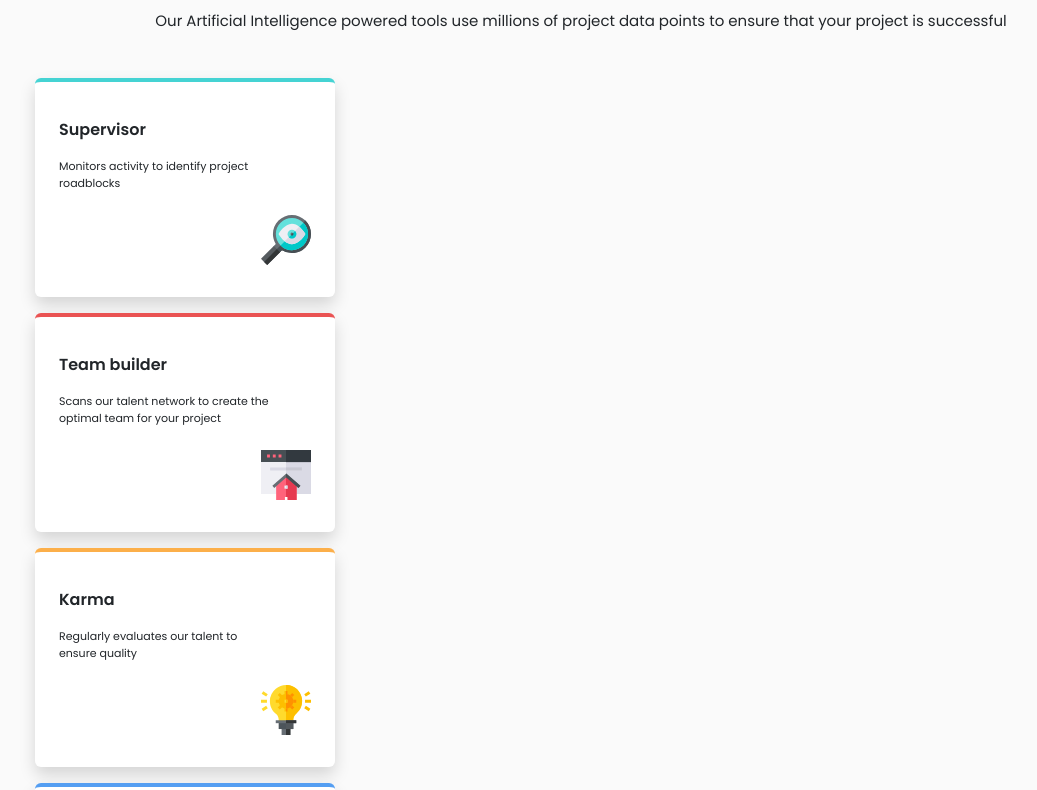
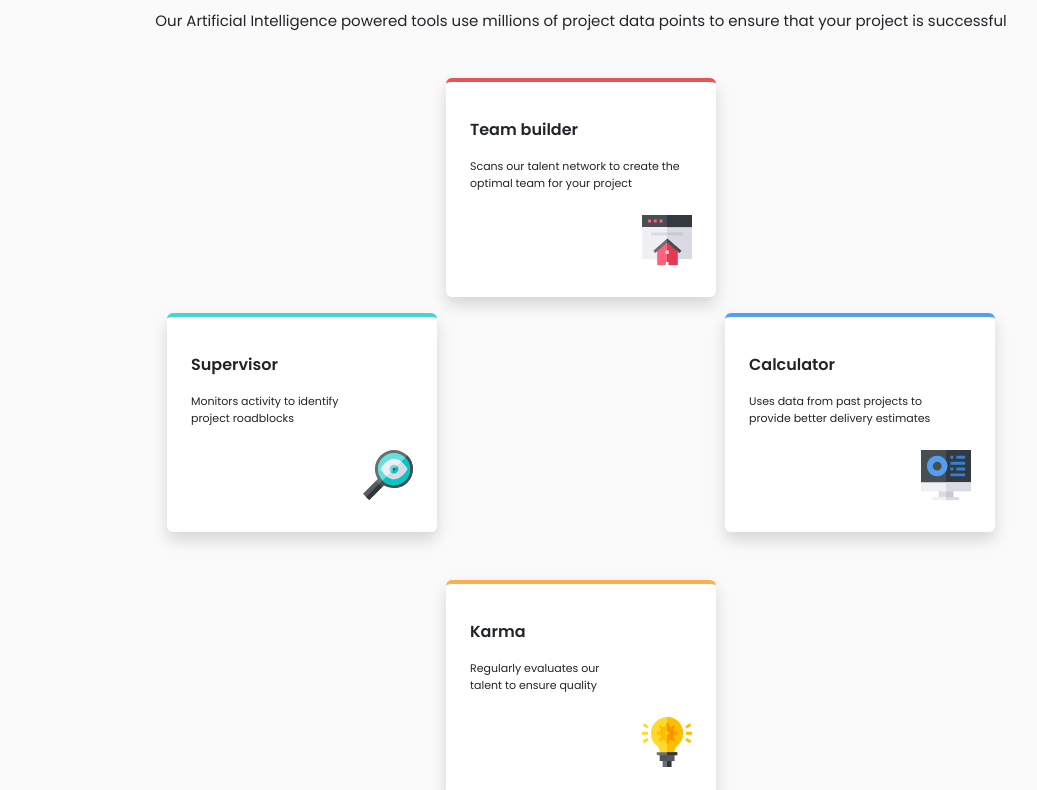
Before and after one commit to rolvera22/proyecto-17, a plain HTML site: page index.html in a window 1280 px wide. Shown: the part 141-931 px from the top of the page, without its empty margins (59-1096 px from the left). Drawn offline with nearby package versions, Linux system fonts and the light colour scheme.

Commit message:
add changes to stylesheet and index

```diff
--- a/css/stylesheet.css
+++ b/css/stylesheet.css
@@ -79,21 +79,39 @@ border-top: 4px solid hsl(0, 78%, 62%);
     max-width: 375px;
 }
 
-@media (min-width: 990px) {
 
+@media (min-width: 1200px){
 
+.calculator,.karma,.supervisor,.builder{
 
-.botones{
-
-    width: 100%;
-}
-
-.builder ,.karma ,.supervisor ,.calculator{
-    width: 300px;
+width: 270px;
 
 }
 
+}
 
+@media (min-width: 1400px){
 
+.calculator,.karma,.supervisor,.builder{
+
+width: 300px;
 
 }
+
+}
+
+@media (min-width: 1420px){
+
+.builder{
+
+transform: translateY(130px);
+
+}
+
+.karma {
+
+transform: translateY(-130px);
+
+}
+
+}
--- a/index.html
+++ b/index.html
@@ -16,23 +16,25 @@
     <div class="header">
       <h3 class="texto1 mt-5 px-1 text-center"> Reliable, efficient delivery </h3>
         <h4 class="texto2 fw-bold px-1 text-center mb-3">Powered by Technology </h4>
-          <h3 class="texto3 mb-4 pe-1 ps-1 text-center mb-5">Our Artificial Intelligence powered tools use millions of project data points
+          <h3 class="texto3 mb-4 pe-1 ps-1 text-center mb-5 mb-xxl-0">Our Artificial Intelligence powered tools use millions of project data points
             to ensure that your project is successful
           </h3>
     </div>
 
   <section class="botones d-grid gap-3">
     <div class="row">
-      <div class="col-sm-6 col-lg-12">
-
-    <div class="supervisor bg-white rounded px-4 d-flex flex-column shadow p-3 mb-3 bg-white rounded">
+  <!--seccion team supervisor!-->
+      <div class="col-sm-6 col-lg-4 order-0 col-xl-6 order-xl-1 d-flex justify-content-xl-center">
+    <div class="supervisor bg-white rounded px-4 d-flex flex-column shadow p-3 mb-3 bg-white rounded mb-xl-5">
         <p class="titulo text-start">Supervisor</p>
           <p class="descripcion pe-5 mb-4">Monitors activity to identify project roadblocks
         </p>
       <img class="imagen align-self-end mb-3" src="./images/icon-supervisor.svg" alt="supervisor">
     </div>
   </div>
-    <div class="col-sm-6 col-lg-12 ">
+
+  <!--seccion team builder!-->
+    <div class="col-sm-6 col-lg-4 mb-3 order-1 col-xl-12 order-xl-0 mb-xl-3 d-flex justify-content-xl-center ">
     <div class="builder bg-white rounded px-4 d-flex flex-column shadow p-3 bg-white rounded">
       <p class="titulo text-start">Team builder</p>
         <p class="descripcion mb-4"> Scans our talent network to create the optimal team for your project
@@ -41,27 +43,27 @@
     </div>
   </div>
 
-</div>
-
-  <div class="row">
-    <div class="col-sm-6 col-lg-12">
-    <div class="karma bg-white rounded px-4 d-flex flex-column shadow p-3 mb-3 bg-white rounded">
+  <!--seccion karma !-->
+    <div class="col-sm-6 col-lg-4 order-2 col-xl-12 order-xl-3 d-flex justify-content-xl-center">
+    <div class="karma bg-white rounded px-4 d-flex flex-column shadow p-3 mb-3 bg-white rounded mb-sm-5 mb-lg-3">
       <p class="titulo text-start">Karma</p>
         <p class="descripcion pe-5 mb-4 me-3"> Regularly evaluates our talent to ensure quality
       </p>
     <img class="imagen align-self-end mb-3" src="./images/icon-karma.svg" alt="karma">
     </div>
   </div>
-    <div class="col-sm-6 col-lg-12">
-    <div class="calculator bg-white rounded px-4 d-flex flex-column mb-5 shadow p-3 mb-3 bg-white rounded">
+
+  <!--seccion calculator !-->
+    <div class="col-sm-6 col-lg-4 order-3 col-xl-6 order-xl-2 d-flex justify-content-xl-center">
+    <div class="calculator bg-white rounded px-4 d-flex flex-column mb-5 shadow p-3 mb-3 bg-white rounded ">
       <p class="titulo text-start">Calculator</p>
-        <p class="descripcion mb-4 pe-5"> Uses data from past projects to provide better delivery estimates
+        <p class="descripcion mb-4 pe-5 pe-xl-4"> Uses data from past projects to provide better delivery estimates
       </p>
     <img class="imagen align-self-end mb-3" src="./images/icon-calculator.svg" alt="calculator">
     </div>
   </div>
 
-  </div>
+</div>
   </section>
 
 </main>
```
